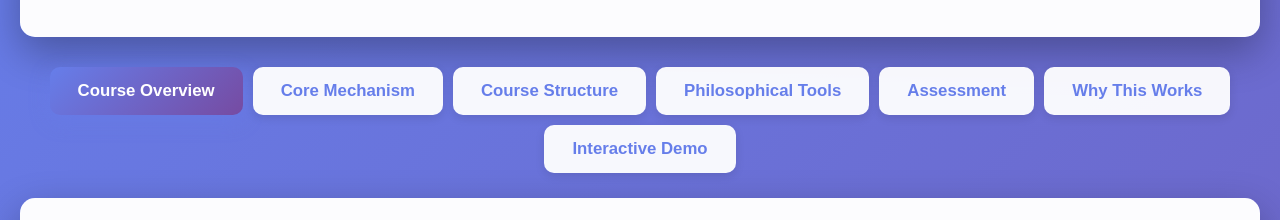
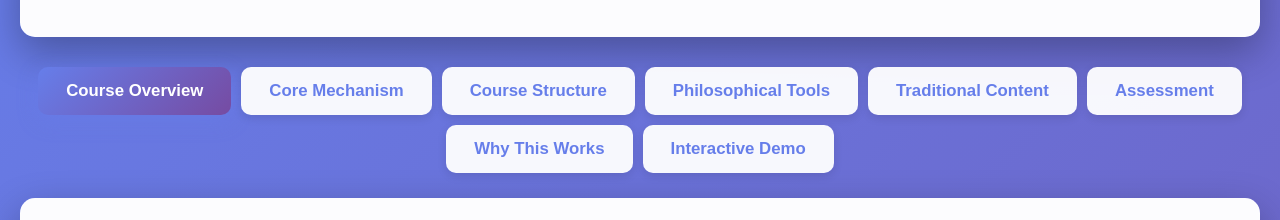
Before and after one commit to rmertzman-tech/IntroEthicsOverview, a plain HTML site: page index.html in a window 1280 px wide. Shown: the part 239-459 px from the top of the page. Drawn offline with Linux system fonts and the light colour scheme.

Commit message:
Update index.html

```diff
--- a/index.html
+++ b/index.html
@@ -555,6 +555,7 @@
     <button class="tab-button" onclick="showTab('mechanism', this)">Core Mechanism</button>
     <button class="tab-button" onclick="showTab('structure', this)">Course Structure</button>
     <button class="tab-button" onclick="showTab('tools', this)">Philosophical Tools</button>
+    <button class="tab-button" onclick="showTab('traditional', this)">Traditional Content</button>
     <button class="tab-button" onclick="showTab('assessment', this)">Assessment</button>
     <button class="tab-button" onclick="showTab('benefits', this)">Why This Works</button>
     <button class="tab-button" onclick="showTab('demo', this)">Interactive Demo</button>
```
Lines whose indentation alone changed are shown as unchanged.
